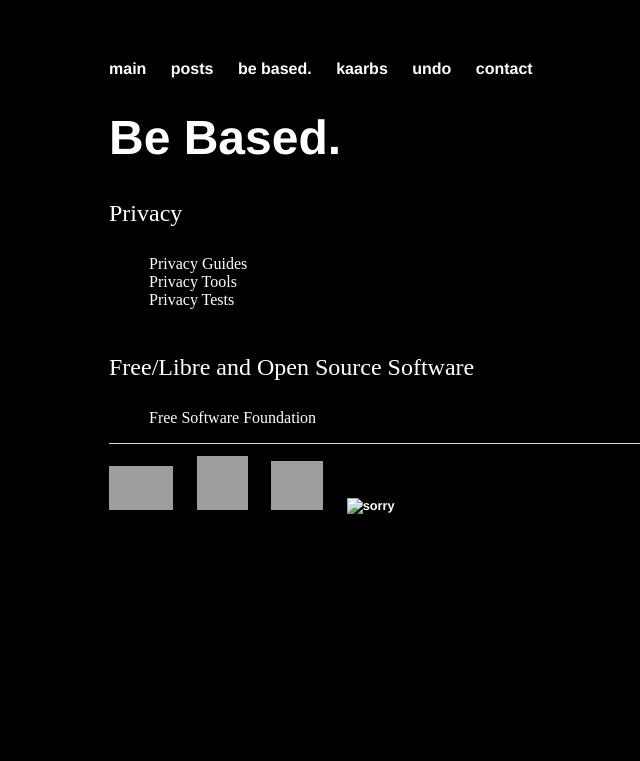
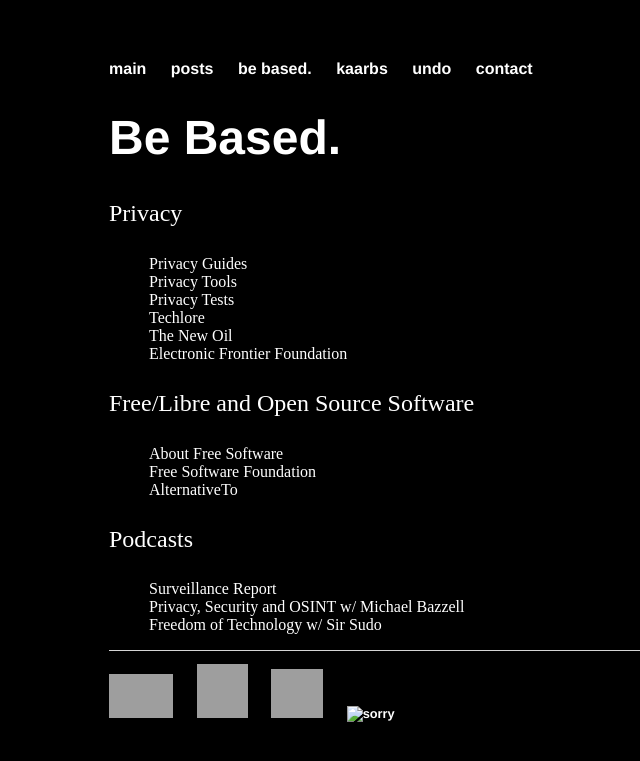
Before and after one commit to whiteVHS/whiteVHS.github.io, a Jekyll site: the page built from based/index.html, in a window 1280 px wide. Shown: the top 761 px of the page, without its empty margins (83-723 px from the left). Built offline with Jekyll 4.4.1, drawn with Linux system fonts in a browser that asks for light colours; grey boxes are pictures that could not be loaded.

Commit message:
Update index.html

```diff
--- a/based/index.html
+++ b/based/index.html
@@ -8,10 +8,21 @@
 <ul>
   <li><a href="https://privacyguides.org">Privacy Guides</a></li>
   <li><a href="https://privacytools.io">Privacy Tools</a></li>
-  <li><a href="https://privacytests.org">Privacy Tests</a><li>
+  <li><a href="https://privacytests.org">Privacy Tests</a></li>
+  <li><a href="https://techlore.tech">Techlore</a></li>
+  <li><a href="https://thenewoil.org">The New Oil</a></li>
+  <li><a href="https://eff.org">Electronic Frontier Foundation</a></li>
   </ul>
   <p> Free/Libre and Open Source Software </p>
   <ul>
+    <li><a href="https://www.gnu.org/philosophy/">About Free Software</a></li>
     <li><a href="https://fsf.org">Free Software Foundation</a></li>
+    <li><a href="https://alternativeto.net">AlternativeTo</a></li>
+  </ul>
+  <p> Podcasts </p>
+  <ul>
+    <li><a href="https://surveillancereport.tech/">Surveillance Report</a></li>
+    <li><a href="https://inteltechniques.com/podcast.html">Privacy, Security and OSINT w/ Michael Bazzell</a></li>
+    <li><a href="https://odysee.com/@sirsudo:8">Freedom of Technology w/ Sir Sudo</a></li>
   </ul>
 </div><!-- /.blurb -->
```
